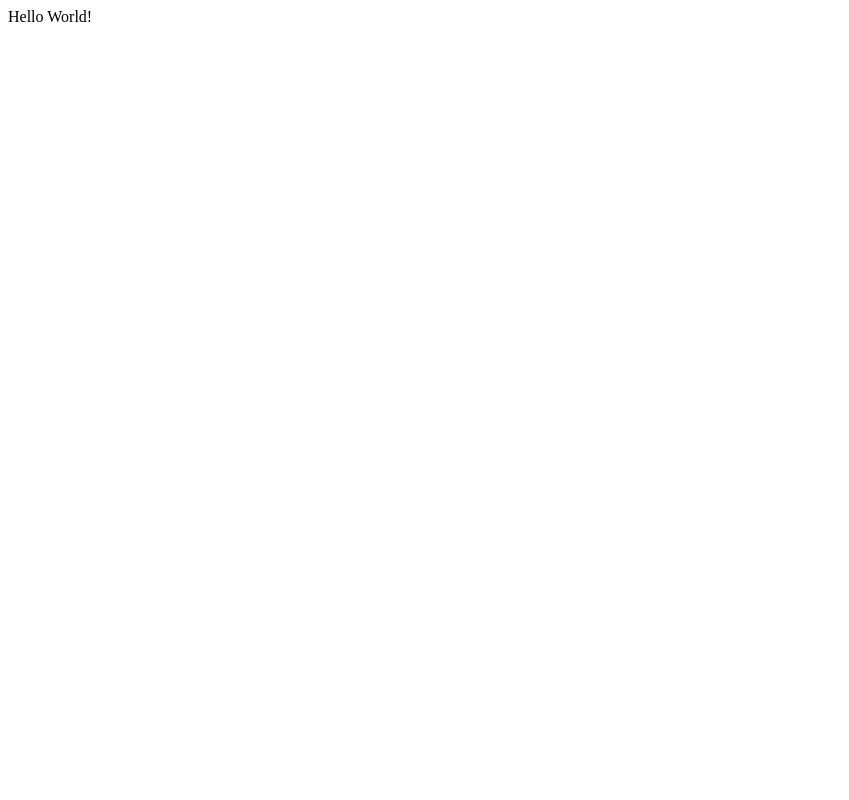
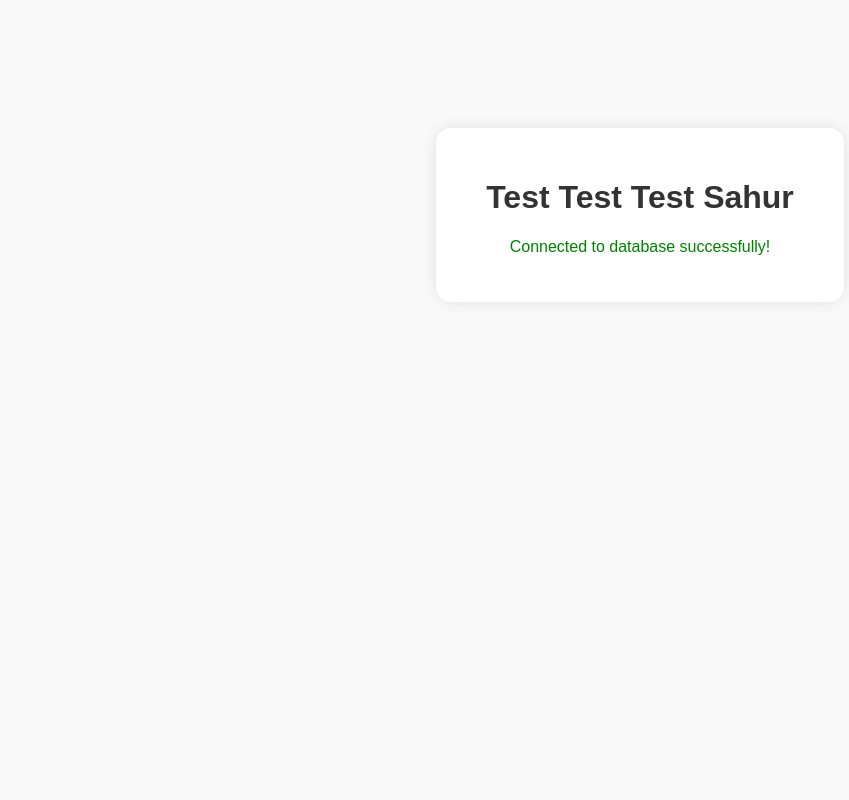
Before and after one commit to jonathankenan/nimonspedia-2, a PHP site: page / in a window 1280 px wide. Before the commit the part shown is almost empty. Shown: the whole page, without its empty margins (0-849 px from the left). Run offline with PHP 8.4, Linux system fonts and the light colour scheme; data that the repository does not hold is empty.

Commit message:
test: index.php connect

```diff
--- a/php/src/index.php
+++ b/php/src/index.php
@@ -1,4 +1,29 @@
-<?php
-
-echo 'Hello World!';
-echo '<script src="/public/index.js"></script>';
+<!DOCTYPE html>
+<html lang="en">
+<head>
+  <meta charset="UTF-8">
+  <title>Nimonspedia - Milestone 1</title>
+  <style>
+    body {
+      font-family: Arial, sans-serif;
+      background: #f9f9f9;
+      text-align: center;
+      margin-top: 10%;
+      color: #333;
+    }
+    .box {
+      background: white;
+      display: inline-block;
+      padding: 30px 50px;
+      border-radius: 15px;
+      box-shadow: 0 0 15px rgba(0,0,0,0.1);
+    }
+  </style>
+</head>
+<body>
+  <div class="box">
+    <h1>Test Test Test Sahur</h1>
+    <?php include_once __DIR__ . '/app/config/db.php'; ?>
+  </div>
+</body>
+</html>
```
